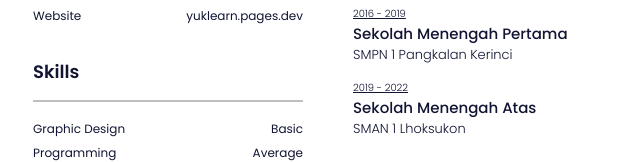
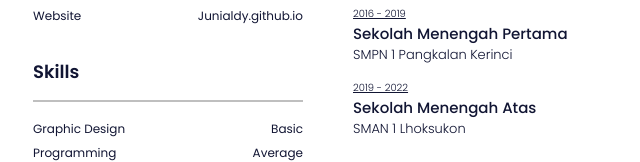
Before and after one commit to Junialdy/Junialdy.github.io, a plain HTML site: page index.html in a window 1280 px wide. Shown: the part 459-621 px from the top of the page, 157-797 px from the left. Drawn offline with Linux system fonts and the light colour scheme.

Commit message:
Website addres & Bottom padding
Change website address on additional info & adding bottom padding on body

```diff
--- a/index.html
+++ b/index.html
@@ -57,7 +57,7 @@
                 </p>
                 <p class="info-item description-primary">
                     <span class="info-item-title">Website</span>
-                    <span class="info-item-value">yuklearn.pages.dev</span>
+                    <span class="info-item-value">Junialdy.github.io</span>
                 </p>
             </div>
 
--- a/style.css
+++ b/style.css
@@ -22,6 +22,7 @@ body {
 	font-family: Poppins, sans-serif;
 	background-color: #ffff;
 	color: var(--text-color);
+	margin-bottom: 3rem;
 }
 
 #profile-background {
```
